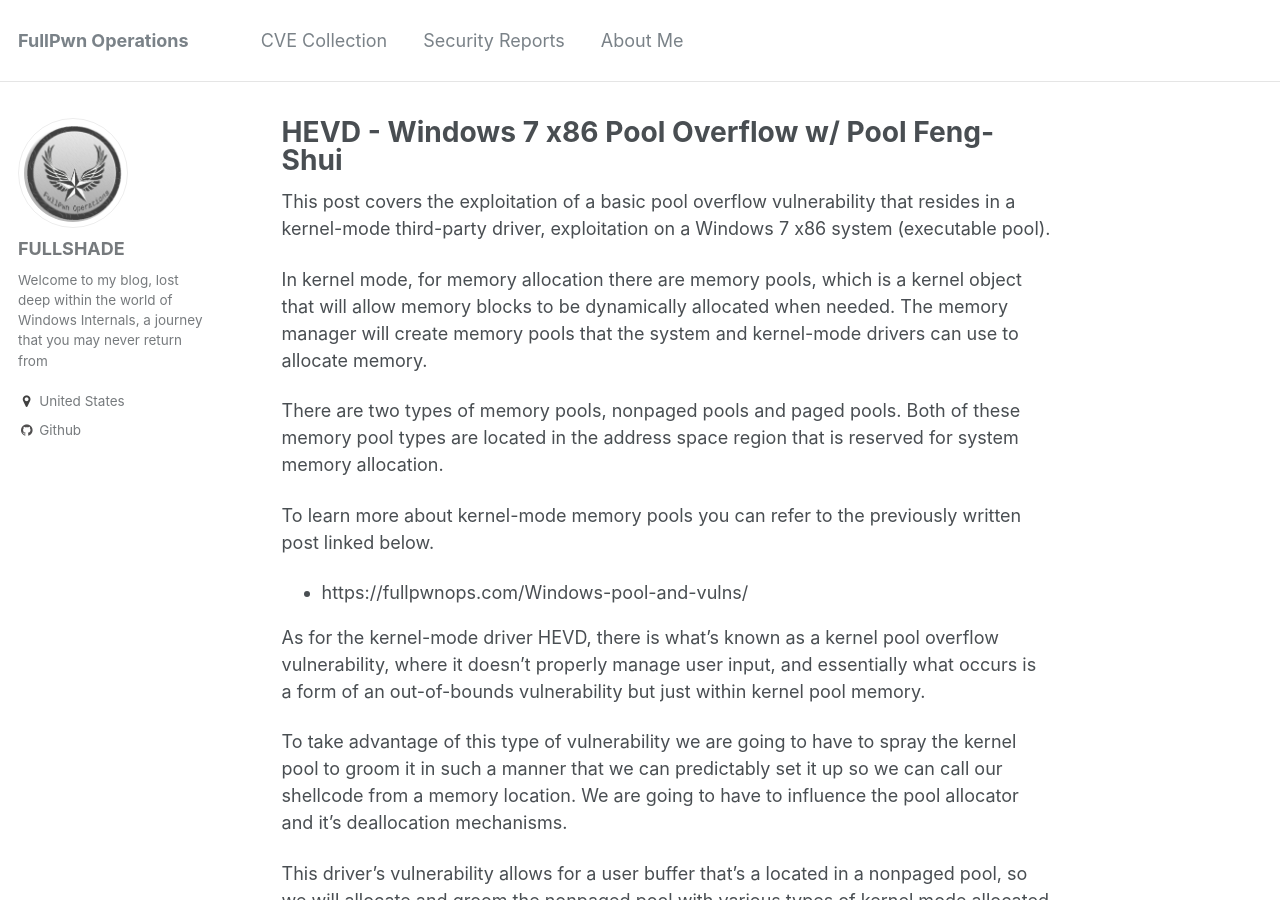
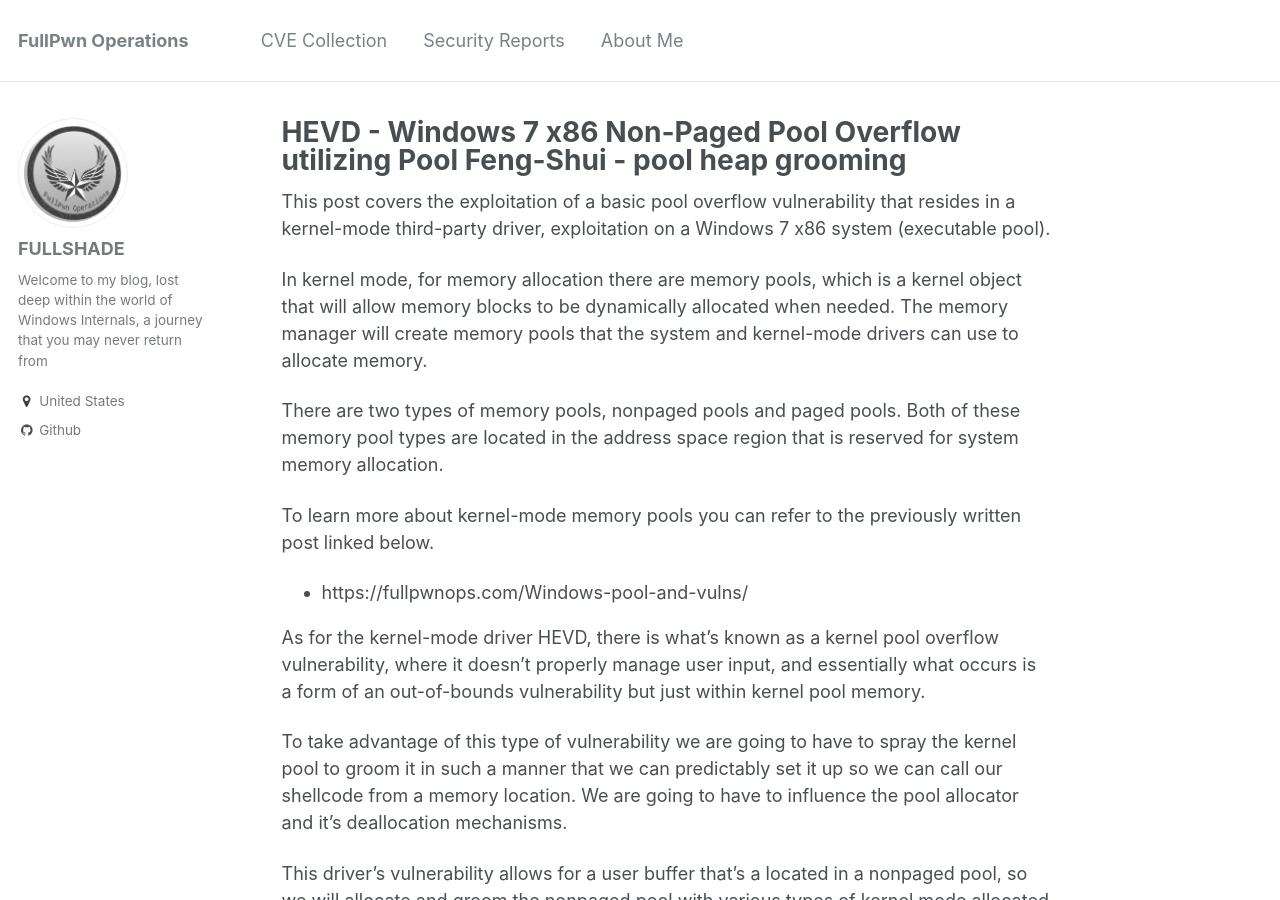
Before and after one commit to asdyxcyxc/FULLSHADE.github.io, a Jekyll site: the page built from _posts/2020-04-18-HEVD-pool-overflow.md, in a window 1280 px wide and 900 px high. Built offline with Jekyll 4.4.1, drawn with Linux system fonts in a browser that asks for light colours; comment, search, counter and statistics services are not loaded.

Commit message:
Update 2020-04-18-HEVD-pool-overflow.md

```diff
--- a/_posts/2020-04-18-HEVD-pool-overflow.md
+++ b/_posts/2020-04-18-HEVD-pool-overflow.md
@@ -1,6 +1,6 @@
 ---
 layout: single
-title: HEVD - Windows 7 x86 Pool Overflow w/ Pool Feng-Shui
+title: HEVD - Windows 7 x86 Non-Paged Pool Overflow utilizing Pool Feng-Shui - pool heap grooming
 ---
 
 This post covers the exploitation of a basic pool overflow vulnerability that resides in a kernel-mode third-party driver, exploitation on a Windows 7 x86 system (executable pool).
```
